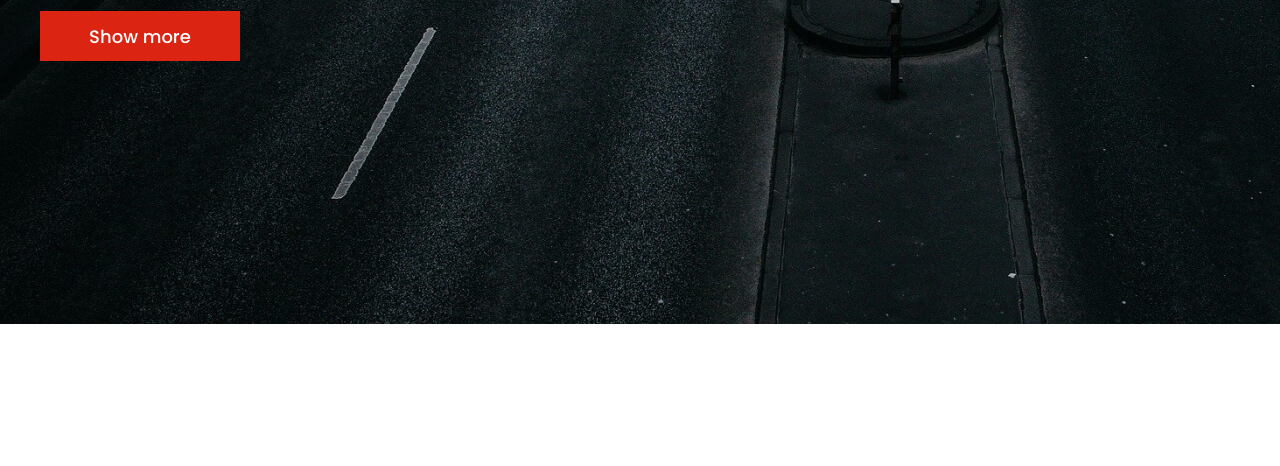
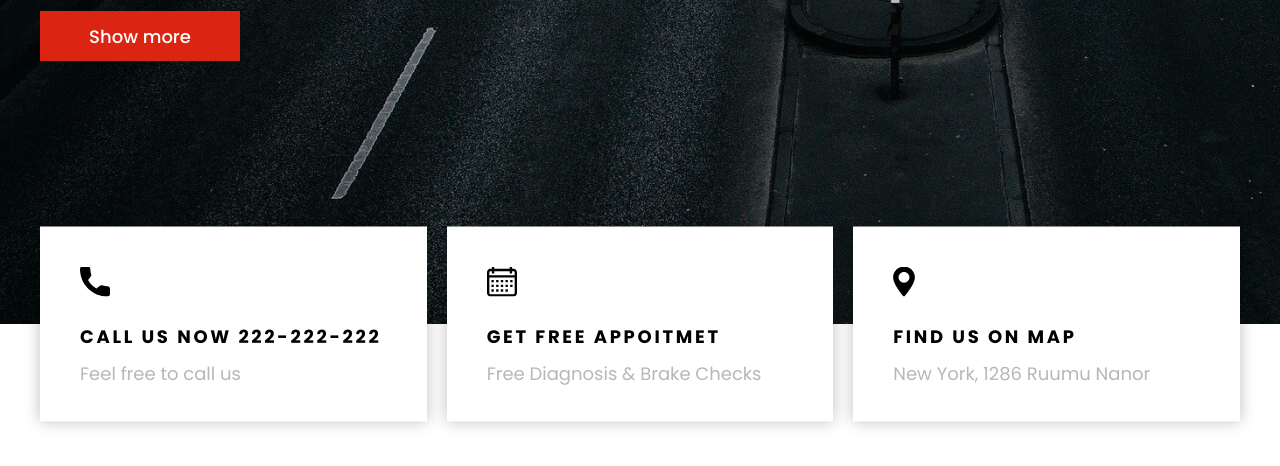
Before and after one commit to slawkir/landingCars, a plain HTML site: page index.html in a window 1280 px wide. Shown: the part 426-892 px from the top of the page. Before the commit the page ends 800 px from the top, so only its background shows below. Drawn offline with Linux system fonts and the light colour scheme.

Commit message:
feat: added section "info"

```diff
--- a/CSS/style.css
+++ b/CSS/style.css
@@ -6,6 +6,10 @@
 
 h1, h2, h3, h4, h5, h6 {
   margin: 0;
+}
+
+p {
+  margin: 0 0 5px;
 }
 
 .btn {
@@ -59,6 +63,14 @@ body {
   width: 20%;
 }
 
+.header__logo {
+  display: inline-block;
+}
+
+.header__logo img{
+  height: 65px;
+}
+
 .nav {
   display: flex;
 }
@@ -108,10 +120,15 @@ body {
   font-weight: 600;
   text-transform: uppercase;
   text-decoration: none;
+  transition: color .2s ease;
 }
 
 .header__lng-link:last-child {
   margin-right: 0;
+}
+
+.header__lng-link:hover {
+  color: #fff;
 }
 
 .header__lng-link.active {
@@ -160,3 +177,39 @@ body {
   color: #ffffff;
 }
 /***************INTRO END*******************/
+
+/***************INFO START*******************/
+.info {
+  transform: translateY(-50%);
+}
+.info-wrapper {
+  display: flex;
+  margin: 0 -10px;
+}
+.info__block {
+  width: 33.33%;
+  padding: 0 10px;
+
+}
+.info__item {
+  background-color: #fff;
+  box-shadow: 0 0 15px rgba(0, 0, 0, 0.25);
+  padding: 40px 40px 30px;
+}
+.info__img {
+  margin-bottom: 20px;
+}
+.info__img img {
+  height: 30px;
+}
+.info__title {
+  font-size: 18px;
+  letter-spacing: 0.15em;
+  margin-bottom: 10px;
+}
+.info__text {
+  font-size: 18px;
+  color: #B7B7B7;;
+
+}
+/***************INFO END*******************/
--- a/index.html
+++ b/index.html
@@ -48,7 +48,45 @@
         </div>
       </div>
     </div>
+  </section>
 
+  <section class="info">
+    <div class="container">
+      <div class="info-wrapper">
+        <div class="info__block">
+          <div class="info__item">
+            <div class="info__img">
+              <img src="/IMG/phone.svg" alt="">
+            </div>
+            <h3 class="info__title">CALL US NOW 222-222-222</h3>
+            <p class="info__text">Feel free to call us</p>
+          </div>
+        </div>
+        <!-- /info__block -->
+        <div class="info__block">
+          <div class="info__item">
+            <div class="info__img">
+              <img src="/IMG/calendar.svg" alt="">
+            </div>
+            <h3 class="info__title">GET FREE APPOITMET</h3>
+            <p class="info__text">Free Diagnosis & Brake Checks</p>
+          </div>
+        </div>
+        <!-- /info__block -->
+        <div class="info__block">
+          <div class="info__item">
+            <div class="info__img">
+              <img src="/IMG/point.svg" alt="">
+            </div>
+            <h3 class="info__title">FIND US ON MAP</h3>
+            <p class="info__text">New York, 1286 Ruumu Nanor</p>
+          </div>
+        </div>
+        <!-- /info__block -->
+      </div>
+      <!-- info__wrapper -->
+    </div>
+    <!-- /container -->
   </section>
 
 </body>
```
Also changed, not shown: IMG/calendar.svg (added), IMG/phone.svg (added), IMG/point.svg (added).
